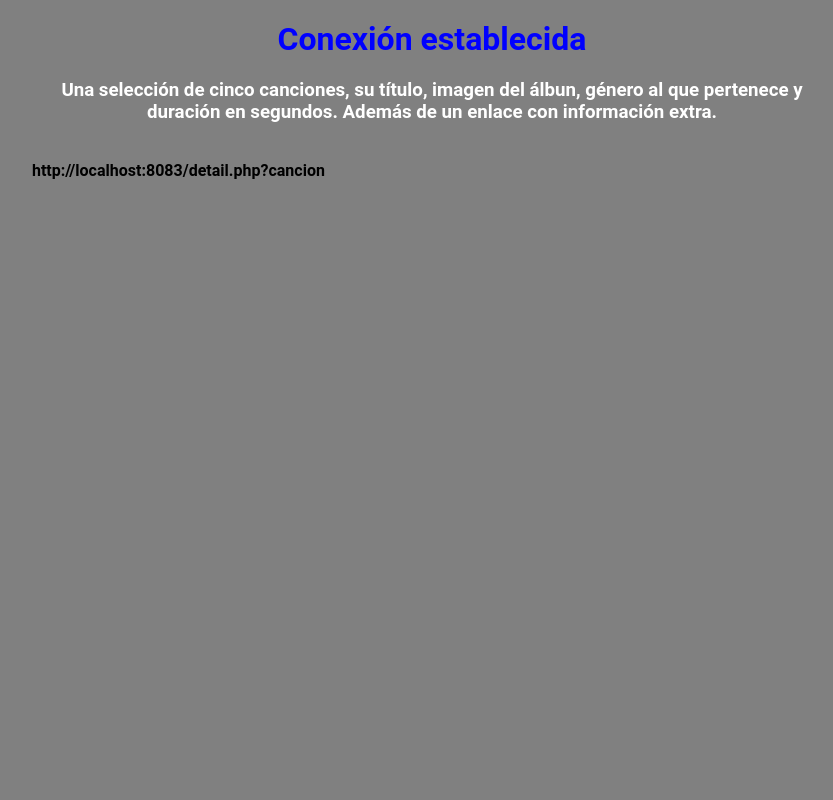
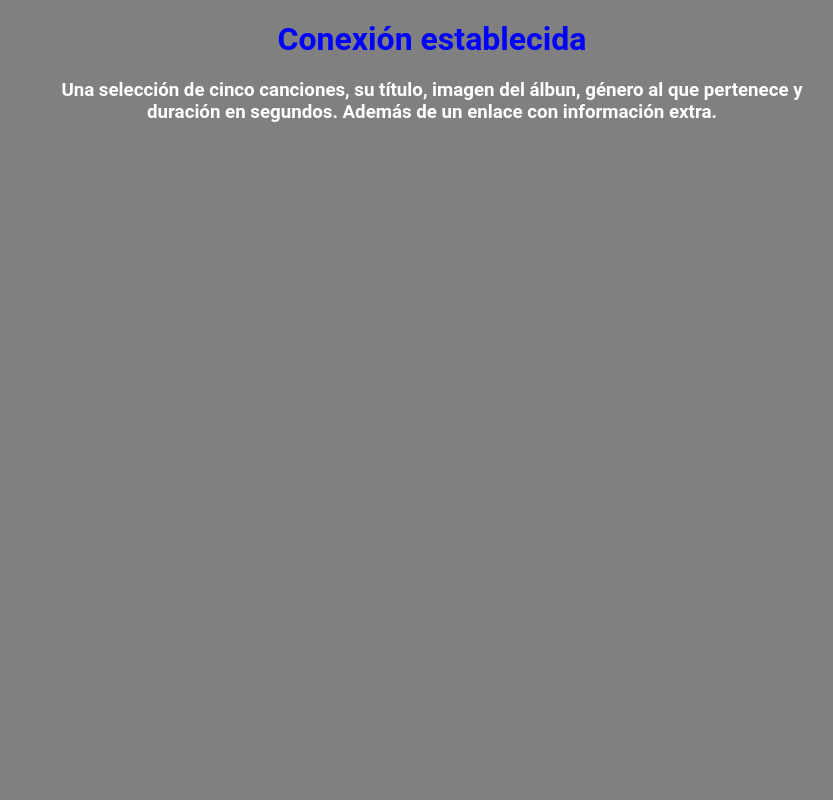
Before and after one commit to NoePedreiraC/DWES, a PHP site: page /main.php in a window 1280 px wide. Shown: the whole page, without its empty margins (208-1041 px from the left). Run offline with PHP 8.4, Linux system fonts and the light colour scheme; data that the repository does not hold is empty.

Commit message:
Corregidos errores en el main.php

```diff
--- a/sprint2sql/www/mysite/main.php
+++ b/sprint2sql/www/mysite/main.php
@@ -63,12 +63,7 @@ while ($row = mysqli_fetch_array($result)) {
     echo $row['4'];
     echo '<br>';
     echo "<a href='detail.php?cancion_id={$row['id']}'>Detalles</a>";
-//echo "<a href='/home/pra/compartido/detail.php?cancion_id='.$row['id'].'>'.$row['id'] Detalles</a>";
 echo "<hr>";
-
 }
-
 mysqli_close($db);
 ?>
-
-http://localhost:8083/detail.php?cancion
```
